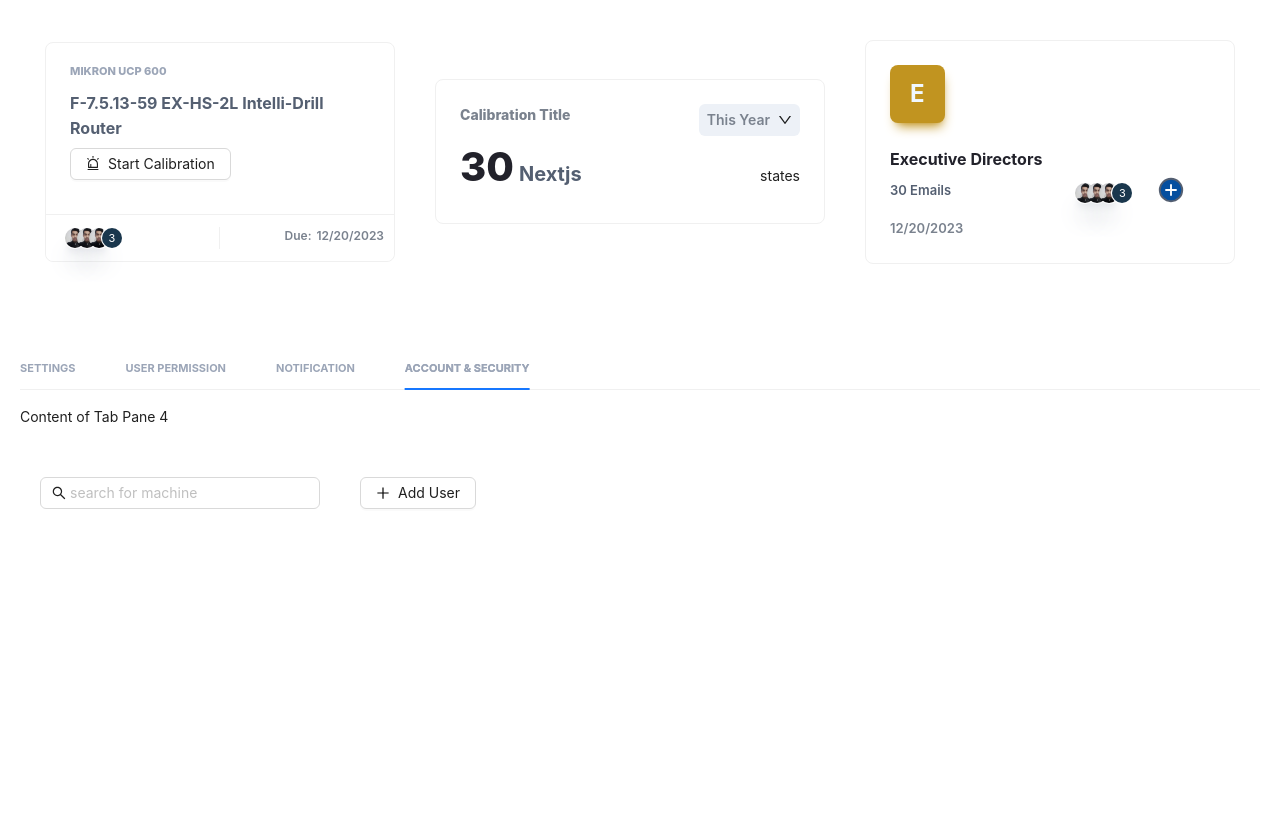
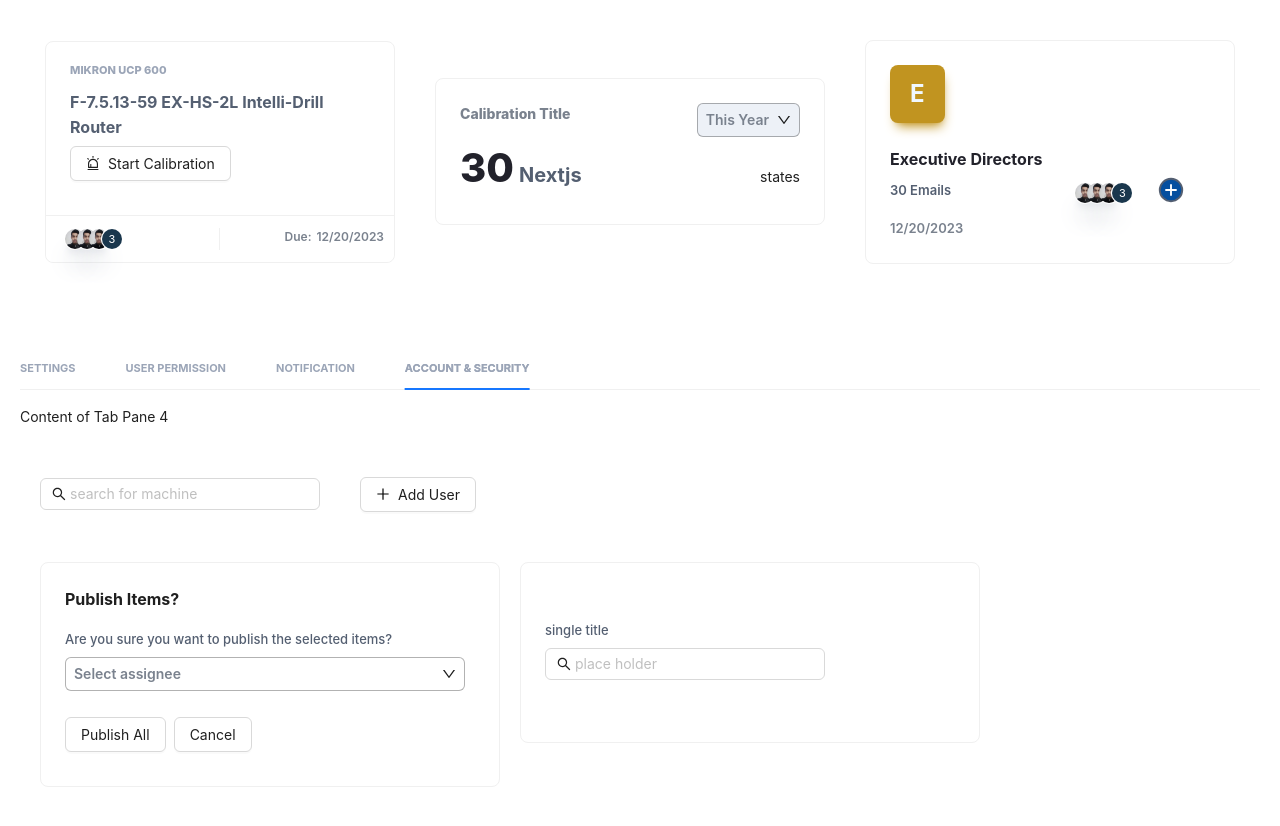
Before and after one commit to muhamash/components-lib-v1, a Next.js app: page /output in a window 1280 px wide. Before the commit the page ends 800 px from the top, so only its background shows below. Built offline with nearby package versions, Linux system fonts and the light colour scheme.

Commit message:
universal common card just with props

```diff
--- a/src/app/calibrationStatesCards/page.tsx
+++ b/src/app/calibrationStatesCards/page.tsx
@@ -35,7 +35,7 @@ const CalibrationStateCard = (props: CalibrationStateCardProps) =>
                             }}
                         >{ title }</div>
                         <div>
-                            <CustomDropdown dropdownTitle={"This Year"} />
+                            <CustomDropdown width="" dropdownTitle={"This Year"} backgroundColor={"#EDF1F7"} />
                         </div>
                     </div>
 
--- a/src/app/output/page.tsx
+++ b/src/app/output/page.tsx
@@ -3,11 +3,12 @@
 import CalibrationCard from "../calibrationCards/page";
 import CalibrationStateCard from "../calibrationStatesCards/page";
 import EmailCard from "../emailCards/page";
-import EmailCards from "../emailCards/page";
 import SettingsTab from "../../components/settingsTab/SettingdTab";
 import CustomInputField from "@/components/userActionBar/inputField";
 import CustomButton from "@/components/button";
 import { PlusOutlined } from '@ant-design/icons';
+import TaskDetailCard from "../taskCards/taskDetailsCard";
+import CustomDropdown from "@/components/dropdown";
 
 const users = [
     {
@@ -91,6 +92,15 @@ const page = () =>
                     <CustomButton status="pending" title={"Add User"} icon={<PlusOutlined className="text-black"/>}/>
                 </div>
             </div>
+            <div className="p-10 flex gap-5">
+                <TaskDetailCard title="Publish Items?" subTitle="Are you sure you want to publish the selected items?" buttonTyped={<CustomButton title={"Publish All"} />} buttonCancel={<CustomButton title={"Cancel"} />} dropdown={<CustomDropdown width="400px" dropdownTitle={"Select assignee"} backgroundColor={"white"} />} />
+
+                <TaskDetailCard subTitle="single title" dropdown={<CustomInputField onSearch={() =>
+                {
+                    console.log('hello')
+                }} placeholder={"place holder"}/> } />
+            </div>
+
         </div>
     );
 
--- /dev/null
+++ b/src/app/taskCards/TaskDetailsCard.tsx
@@ -0,0 +1,60 @@
+import { Card, Space } from 'antd';
+import React from 'react'
+
+interface TaskDetailCardProps
+{
+    title?: string;
+    subTitle?: string;
+    dropdown?: React.ReactNode;
+    buttonTyped?: React.ReactElement;
+    buttonCancel?: React.ReactElement;
+}
+
+const TaskDetailCard = (props: TaskDetailCardProps) =>
+{
+    const { title, subTitle, dropdown, buttonCancel, buttonTyped } = props;
+    return (
+        <div>
+            <Card
+                hoverable
+                style={{ width: '460px' }}
+
+            >
+                <Space
+                    direction='vertical'
+                    size={'middle'}
+                >
+                    <Space
+                        direction='vertical'
+                        size={'middle'}
+                    >
+                        <div className='text-[16px] font-[700]'>
+                            {title}
+                        </div>
+                        <Space
+                            direction='vertical'
+                        >
+                            <div
+                                className='text-[#545F71] text-[13px] font-[500]'>
+                                {subTitle}
+                            </div>
+                            <div>
+                                {dropdown}
+                            </div>
+                        </Space>
+                    </Space>
+                    <Space>
+                        <div>
+                            {buttonTyped}
+                        </div>
+                        <div>
+                            {buttonCancel}
+                        </div>
+                    </Space>
+                </Space>
+            </Card>
+        </div>
+    )
+};
+
+export default TaskDetailCard;
--- a/src/components/button.tsx
+++ b/src/components/button.tsx
@@ -27,7 +27,8 @@ const CustomButton = (props: CustomButton) =>
                 style={{
                     display: 'flex',
                     alignItems: 'center',
-            }}
+                    height: '35px'
+                }}
                 className={status}
                 icon={icon}
                 size={size}>
--- a/src/components/dropdown.tsx
+++ b/src/components/dropdown.tsx
@@ -1,11 +1,12 @@
 import React from "react";
 import { DownOutlined } from "@ant-design/icons";
-import type { MenuProps } from "antd";
-import { Dropdown, Space } from "antd";
+import { Dropdown, Space, MenuProps } from "antd";
 
 interface DropDownProps
 {
   dropdownTitle: string;
+  width: string;
+  backgroundColor: string;
 }
 
 const items: MenuProps["items"] = [
@@ -45,7 +46,7 @@ const items: MenuProps["items"] = [
 
 const CustomDropdown = ( props: DropDownProps ) =>
 {
-    const { dropdownTitle } = props;
+    const { dropdownTitle, width, backgroundColor } = props;
 
   return (
     <div>
@@ -61,8 +62,11 @@ const CustomDropdown = ( props: DropDownProps ) =>
           <Space
             style={{
               borderRadius: '6px',
-                            backgroundColor: '#EDF1F7',
-                            padding: '5px 8px'
+              backgroundColor: backgroundColor,
+              padding: '5px 8px',
+              width: width,
+              justifyContent: 'space-between',
+              border: '.5px solid rgba(0, 0, 0, 0.3)',
             }}
           >
             <div
@@ -78,7 +82,7 @@ const CustomDropdown = ( props: DropDownProps ) =>
         </a>
       </Dropdown>
     </div>
-    )
+  );
 };
 
 export default CustomDropdown;
```
Lines whose indentation alone changed are shown as unchanged.
